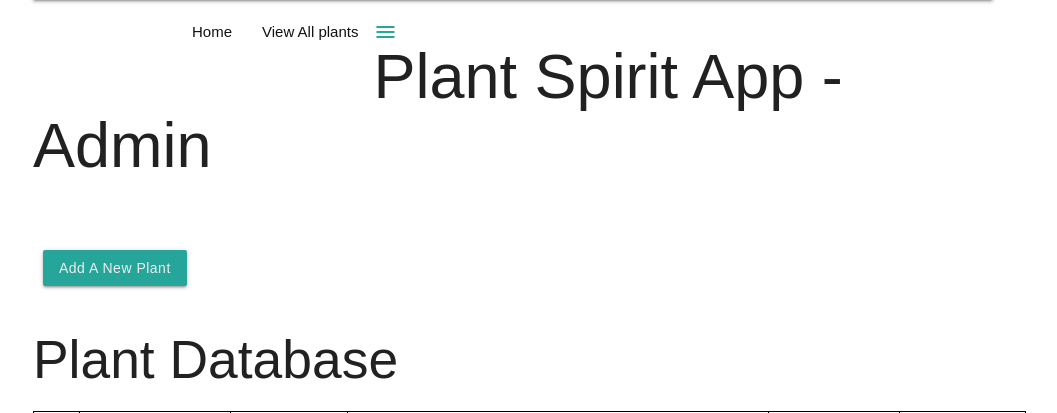
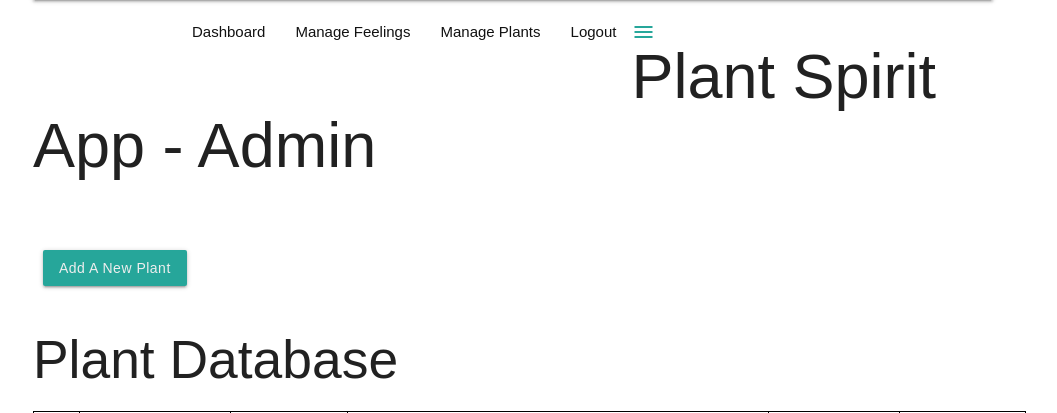
Before and after one commit to catquarks/plant-spirit-admin, a Rails app: page /plants in a window 1280 px wide. Shown: the part 64-477 px from the top of the page, without its empty margins (95-1152 px from the left). Run offline with Rails 7, Linux system fonts and the light colour scheme; the visitor is signed in with stand-in values (Sample User, id 1); data comes from the database, SQL or seed files in the repository; style sheets or scripts are compiled from the project's sources; parts of the project's set-up code (start-up, migrations or seed data) failed here and were passed over; some libraries are stand-ins or nearby versions; some web fonts are replaced.

Commit message:
image upload path

```diff
--- a/app/models/plant.rb
+++ b/app/models/plant.rb
@@ -6,7 +6,7 @@ class Plant < ApplicationRecord
 
 	has_attached_file :image, styles: { medium: "300x300>", thumb: "100x100>", large: "1000x1000" },
 		url: "/images/plants/:id/:style/:basename.:extension",
-		path: ":rails_root/assets/images/plants/:id/:style/:basename.:extension",
+		path: ":rails_root/public/images/plants/:id/:style/:basename.:extension",
 		default_url: "/images/plants/:id/:style/missing.png"
 
   validates_attachment_content_type :image, content_type: /\Aimage/
--- a/app/views/layouts/application.html.erb
+++ b/app/views/layouts/application.html.erb
@@ -27,8 +27,14 @@
       </ul>
 
       <ul id="nav-mobile" class="side-nav">
-        <li><%= link_to "Home", root_path %></li>
-        <li><%= link_to "View All plants", plants_path %></li>
+        <% if !logged_in? %>
+          <li><%= link_to "Admin Login", login_path %></li>
+        <% else %>
+          <li><%= link_to "Dashboard", dashboard_path %></li>
+          <li><%= link_to "Manage Feelings", feelings_path %></li>
+          <li><%= link_to "Manage Plants", plants_path %></li>
+          <li><%= link_to "Logout", logout_path, method: :delete %></li>
+        <% end %>
       </ul>
       <a href="#" data-activates="nav-mobile" class="button-collapse"><i class="material-icons">menu</i></a>
     </div>
```
Also changed, not shown: assets/images/plants/49/large/maryland-heights-mo-paint-party-for-kids.jpg (added), assets/images/plants/49/medium/maryland-heights-mo-paint-party-for-kids.jpg (added), assets/images/plants/49/original/maryland-heights-mo-paint-party-for-kids.jpg (added), assets/images/plants/49/thumb/maryland-heights-mo-paint-party-for-kids.jpg (added).
